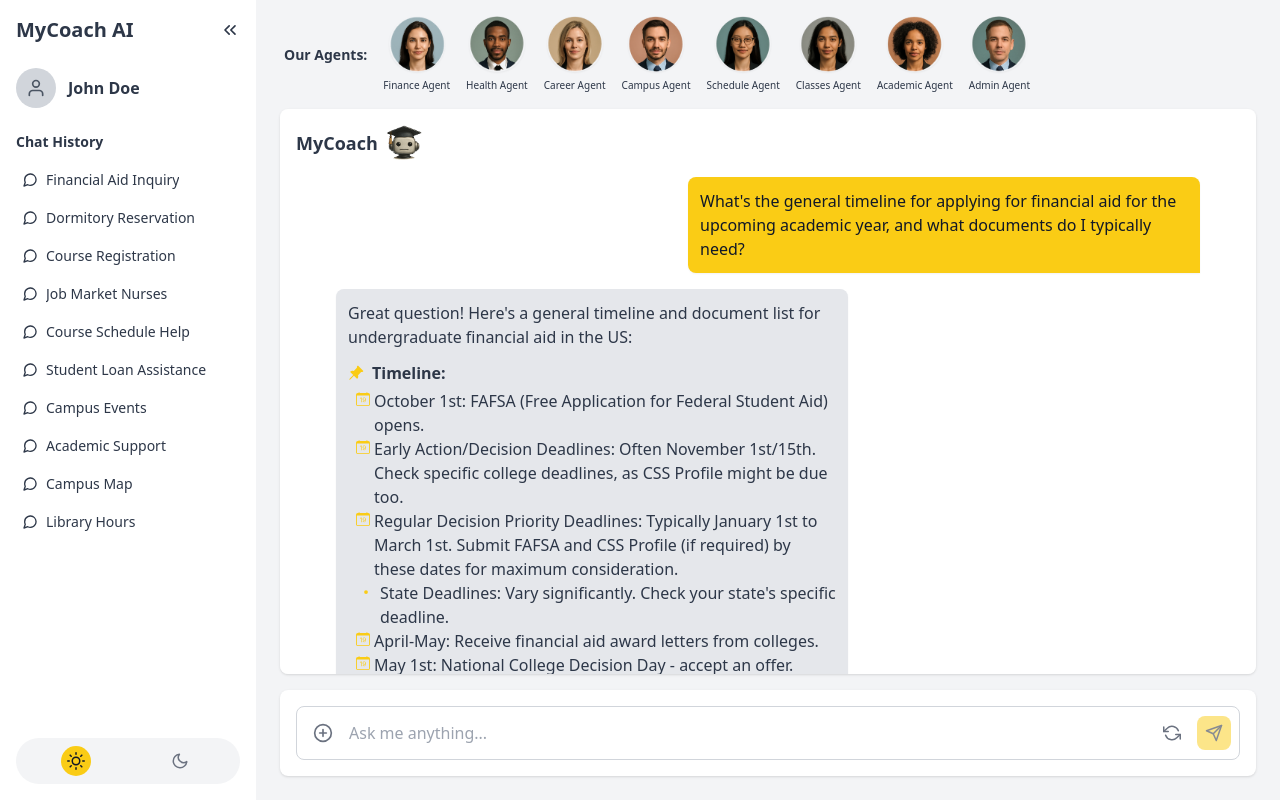
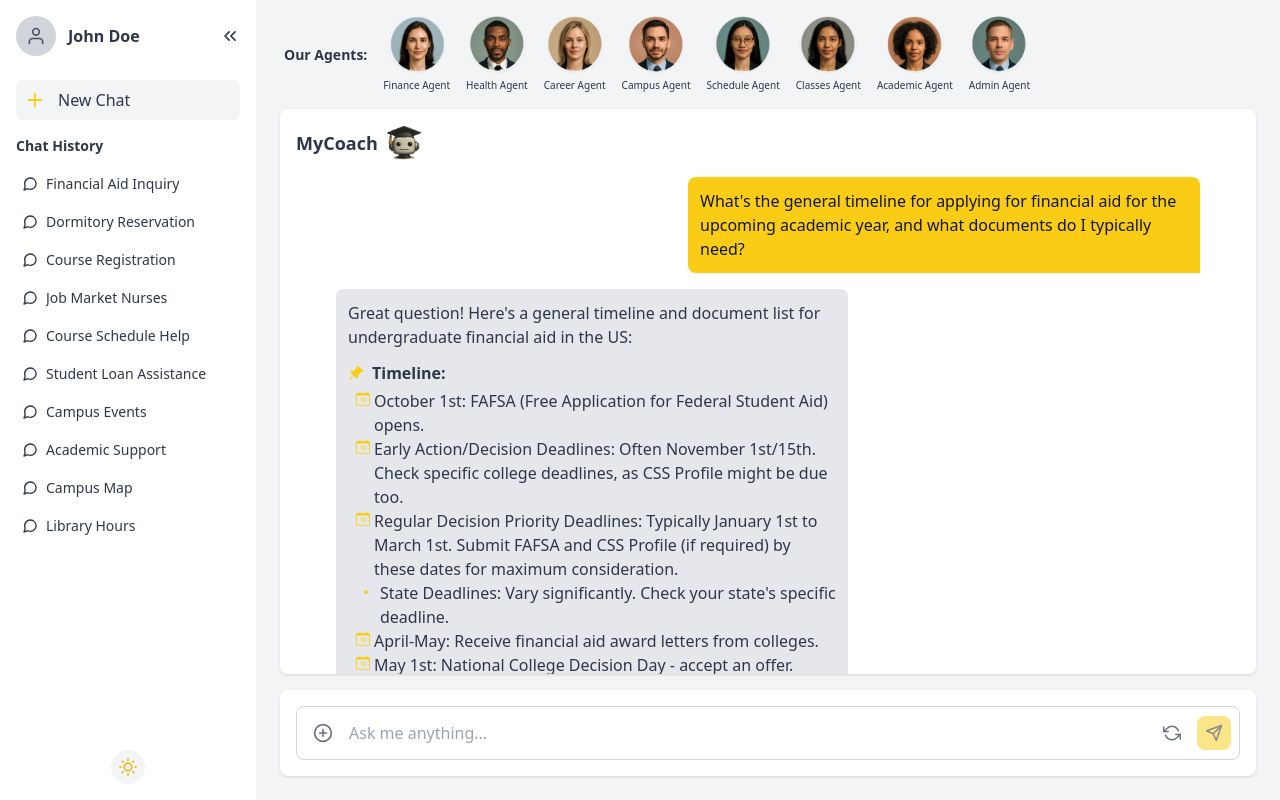
Before and after one commit to cliftonbnoble/MyCoachAI, a React (Vite) app: page / in a window 1280 px wide. Built offline with nearby package versions, Linux system fonts and the light colour scheme.

Commit message:
update readme

```diff
--- a/src/components/AgentSelector.jsx
+++ b/src/components/AgentSelector.jsx
@@ -23,11 +23,6 @@
     { id: 8, specialty: 'Admin Agent', avatar: agent8 },
   ];
 
-  // Log the path of the first agent's avatar to check its format
-  if (agents.length > 0) {
-    console.log('[AgentSelector] Imported agent1 avatar path:', agents[0].avatar);
-  }
-
   return (
     // Add custom-scrollbar class for consistent styling
     <div className="flex items-center space-x-4 overflow-x-auto scrollbar-hide py-2 mb-2 custom-scrollbar">
--- a/src/components/ChatInterface.jsx
+++ b/src/components/ChatInterface.jsx
@@ -1,13 +1,8 @@
 import React from 'react';
-import { SparklesIcon } from '@heroicons/react/24/outline';
 import { BsPinAngleFill, BsDot, BsCalendarDate } from 'react-icons/bs'; // Import icons
 import roboAgentLogo from '../assets/robo-agent-logo.png'; // Import the image
 
 const ChatInterface = () => {
-  // --- LOGGING ADDED ---
-  console.log('[ChatInterface] Imported roboAgentLogo path:', roboAgentLogo);
-  // --- END LOGGING ---
-
   // Placeholder messages
   const messages = [
     {
@@ -40,8 +35,6 @@
       ]
     },
   ];
-
-  const initialPromptVisible = false; // We have initial messages, so don't show the prompt
 
   const renderAiMessageContent = (content) => {
     return content.map((item, index) => {
@@ -79,17 +72,6 @@
 
   return (
     <div className="flex-1 overflow-y-auto mb-4 p-4 bg-light-surface dark:bg-dark-surface rounded-lg shadow flex flex-col custom-scrollbar">
-      {initialPromptVisible && (
-        <div className="flex flex-col items-center justify-center text-center flex-grow">
-          <div className="w-16 h-16 mb-4 rounded-full bg-gradient-to-br from-purple-400 to-pink-600 flex items-center justify-center text-white">
-             <div className="w-12 h-12 rounded-full bg-white opacity-50"></div>
-          </div>
-          <h3 className="text-lg font-semibold mb-2 text-light-text dark:text-dark-text">Need help planning the perfect event?</h3>
-          <p className="text-sm text-gray-500 dark:text-gray-400">Get expert tips on budgeting, guest management, and themes to make your event unforgettable!</p>
-        </div>
-      )}
-
-      {!initialPromptVisible && (
       <div className="space-y-4">
         <div className="flex items-center mb-4">
           <span className="font-semibold text-lg text-light-text dark:text-dark-text mr-2">MyCoach</span>
@@ -107,8 +89,7 @@
               className={`max-w-lg p-3 shadow-sm ${message.sender === 'user'
                 ? 'bg-primary text-gray-900 rounded-t-lg rounded-bl-lg'
                 : 'bg-gray-200 dark:bg-gray-700 text-light-text dark:text-dark-text rounded-t-lg rounded-br-lg'
-                 }`
-                 }
+              }`}
             >
               {message.sender === 'ai' ? renderAiMessageContent(message.content) : message.text}
             </div>
@@ -116,7 +97,6 @@
           </div>
         ))}
       </div>
-      )}
     </div>
   );
 };
--- a/src/components/Sidebar.jsx
+++ b/src/components/Sidebar.jsx
@@ -1,8 +1,12 @@
-import React from 'react';
-import { FiSun, FiMoon, FiChevronsLeft, FiChevronsRight, FiUser, FiMessageCircle } from 'react-icons/fi';
+import React, { useState, useRef, useEffect } from 'react';
+import { FiSun, FiMoon, FiChevronsLeft, FiChevronsRight, FiUser, FiMessageCircle, FiSettings, FiLogOut, FiPlus } from 'react-icons/fi';
 import ThemeToggle from './ThemeToggle.jsx';
 
 const Sidebar = ({ isOpen, toggleSidebar }) => {
+  const [isPopupOpen, setIsPopupOpen] = useState(false);
+  const popupRef = useRef(null);
+  const profileRef = useRef(null);
+
   // Placeholder for chat history items
   const chatHistory = [
     { id: 1, title: 'Financial Aid Inquiry' },
@@ -17,6 +21,26 @@
     { id: 10, title: 'Library Hours' },
     // Add more history items
   ];
+
+  // Close popup when clicking outside
+  useEffect(() => {
+    function handleClickOutside(event) {
+      if (
+        popupRef.current &&
+        !popupRef.current.contains(event.target) &&
+        profileRef.current &&
+        !profileRef.current.contains(event.target)
+      ) {
+        setIsPopupOpen(false);
+      }
+    }
+    // Bind the event listener
+    document.addEventListener("mousedown", handleClickOutside);
+    return () => {
+      // Unbind the event listener on clean up
+      document.removeEventListener("mousedown", handleClickOutside);
+    };
+  }, [popupRef, profileRef]);
 
   return (
     <>
@@ -37,24 +61,67 @@
         {/* Wrap content in a div that handles padding and visibility */}
         <div className={`flex flex-col h-full ${isOpen ? 'p-4' : 'p-0'} transition-opacity duration-100 ${isOpen ? 'opacity-100' : 'opacity-0'}`}>
 
-          {/* Logo and Collapse Button */}
-          <div className="flex justify-between items-center mb-6 flex-shrink-0">
-            <span className="font-bold text-xl text-light-text dark:text-dark-text whitespace-nowrap">MyCoach AI</span>
+          {/* --- Modified Header Area --- */}
+          <div className="relative flex justify-between items-center mb-6 flex-shrink-0">
+            {/* Profile Button */}
+            <button
+              ref={profileRef}
+              onClick={() => setIsPopupOpen(!isPopupOpen)}
+              className="flex items-center group focus:outline-none"
+            >
+              <div className="w-10 h-10 rounded-full bg-gray-300 dark:bg-gray-600 flex items-center justify-center mr-3 group-hover:ring-2 group-hover:ring-primary group-focus:ring-2 group-focus:ring-primary transition-all">
+                <FiUser size={20} className="text-gray-600 dark:text-gray-300" />
+              </div>
+              <span className="font-semibold text-light-text dark:text-dark-text whitespace-nowrap">John Doe</span>
+            </button>
+
+            {/* Collapse Button */}
             <button
               onClick={toggleSidebar}
-              className="text-light-text dark:text-dark-text hover:text-gray-500 dark:hover:text-gray-400"
+              className="text-light-text dark:text-dark-text hover:text-gray-500 dark:hover:text-gray-400 ml-2"
             >
               <FiChevronsLeft size={20} />
             </button>
+
+            {/* Profile Popup Menu */}
+            {isPopupOpen && (
+              <div
+                ref={popupRef}
+                className="absolute left-0 top-full mt-2 w-56 rounded-md shadow-lg bg-light-surface dark:bg-dark-surface ring-1 ring-black dark:ring-gray-700 ring-opacity-5 focus:outline-none z-20"
+                role="menu"
+                aria-orientation="vertical"
+                aria-labelledby="user-menu-button"
+              >
+                <div className="py-1" role="none">
+                  {/* Example Menu Items */}
+                  <a
+                    href="#" // Replace with actual link
+                    className="flex items-center px-4 py-2 text-sm text-light-text dark:text-dark-text hover:bg-gray-100 dark:hover:bg-gray-600"
+                    role="menuitem"
+                  >
+                    <FiSettings className="mr-3 h-5 w-5 text-gray-500 dark:text-gray-400" />
+                    <span>Settings</span>
+                  </a>
+                  <a
+                    href="#" // Replace with actual link
+                    className="flex items-center px-4 py-2 text-sm text-light-text dark:text-dark-text hover:bg-gray-100 dark:hover:bg-gray-600"
+                    role="menuitem"
+                  >
+                    <FiLogOut className="mr-3 h-5 w-5 text-gray-500 dark:text-gray-400" />
+                    <span>Log out</span>
+                  </a>
+                </div>
+              </div>
+            )}
           </div>
+          {/* --- End Modified Header Area --- */}
 
-          {/* User Profile */}
-          <div className="flex items-center mb-6 flex-shrink-0">
-            <div className="w-10 h-10 rounded-full bg-gray-300 dark:bg-gray-600 flex items-center justify-center mr-3">
-              <FiUser size={20} className="text-gray-600 dark:text-gray-300" />
-            </div>
-            <span className="font-semibold text-light-text dark:text-dark-text whitespace-nowrap">John Doe</span>
-          </div>
+          {/* --- New Chat Button --- */}
+          <button className="flex items-center w-full p-2 mb-4 rounded-lg bg-gray-100 dark:bg-gray-700 hover:bg-gray-200 dark:hover:bg-gray-600 transition-colors">
+            <FiPlus size={22} className="mr-3 text-primary" />
+            <span className="font-medium text-light-text dark:text-dark-text">New Chat</span>
+          </button>
+          {/* --- End New Chat Button --- */}
 
           {/* Chat History Title */}
           <h3 className="text-sm font-semibold mb-3 text-light-text dark:text-dark-text flex-shrink-0">Chat History</h3>
@@ -76,9 +143,12 @@
             </ul>
           </div>
 
-          {/* Theme Toggle */}
-          <div className="mt-auto flex-shrink-0">
-            <ThemeToggle />
+          {/* Theme Toggle - Wrapped to control width */}
+          <div className="mt-auto flex-shrink-0 flex justify-center">
+            {/* Adjust width (e.g., w-16, w-20) as needed */}
+            <div className="w-16">
+              <ThemeToggle />
+            </div>
           </div>
         </div>
       </div>
--- a/src/components/ThemeToggle.jsx
+++ b/src/components/ThemeToggle.jsx
@@ -4,20 +4,29 @@
 
 const ThemeToggle = () => {
   const { theme, toggleTheme } = useTheme();
+  const isDark = theme === 'dark';
 
   return (
-    <div className="flex items-center justify-around p-2 bg-gray-100 dark:bg-gray-700 rounded-full">
+    // Container now just holds the button, width will be set in Sidebar
+    <div className="flex items-center justify-center">
       <button
         onClick={toggleTheme}
-        className={`p-1.5 rounded-full ${theme === 'light' ? 'bg-primary text-gray-900' : 'text-gray-500 dark:text-gray-400'}`}
+        className={`relative p-2 rounded-full transition-colors duration-300 ease-in-out overflow-hidden focus:outline-none focus:ring-2 focus:ring-primary focus:ring-offset-2 dark:focus:ring-offset-dark-surface ${isDark ? 'bg-gray-700 hover:bg-gray-600' : 'bg-gray-100 hover:bg-gray-200'
+          }`}
+        aria-label={isDark ? 'Switch to light theme' : 'Switch to dark theme'}
       >
-        <FiSun size={18} />
-      </button>
-      <button
-        onClick={toggleTheme}
-        className={`p-1.5 rounded-full ${theme === 'dark' ? 'bg-primary text-gray-900' : 'text-gray-500 dark:text-gray-400'}`}
-      >
-        <FiMoon size={18} />
+        {/* Sun Icon - visible in light mode */}
+        <FiSun
+          size={18}
+          className={`transition-opacity duration-300 ease-in-out ${isDark ? 'opacity-0' : 'opacity-100 text-yellow-500'
+            }`}
+        />
+        {/* Moon Icon - visible in dark mode, positioned absolutely over the sun */}
+        <FiMoon
+          size={18}
+          className={`absolute top-1/2 left-1/2 transform -translate-x-1/2 -translate-y-1/2 transition-opacity duration-300 ease-in-out ${isDark ? 'opacity-100 text-primary' : 'opacity-0'
+            }`}
+        />
       </button>
     </div>
   );
```
Also changed, not shown: 1 other file (tests, documents, lock files or other folders). Lines whose indentation alone changed are shown as unchanged.
